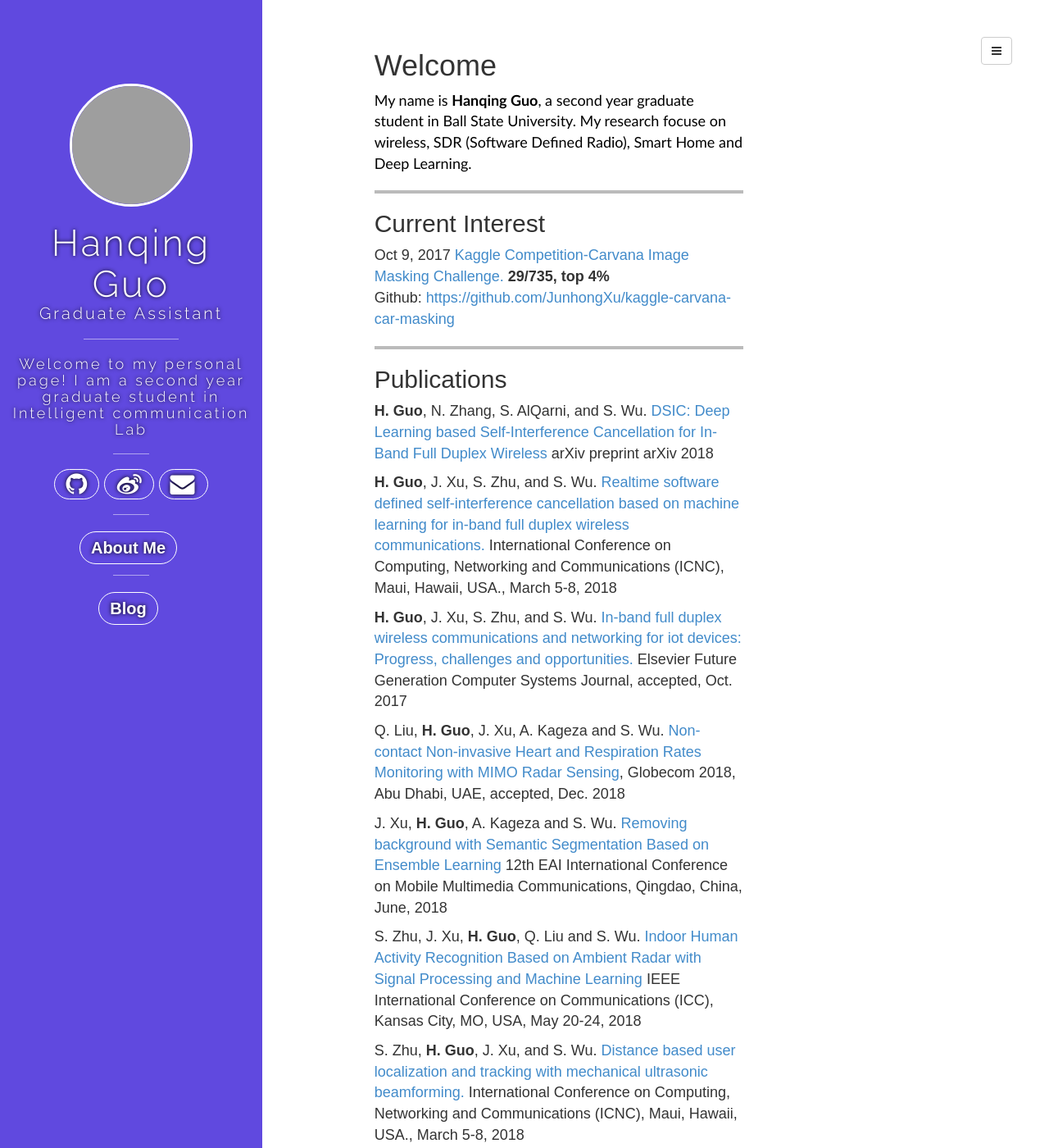
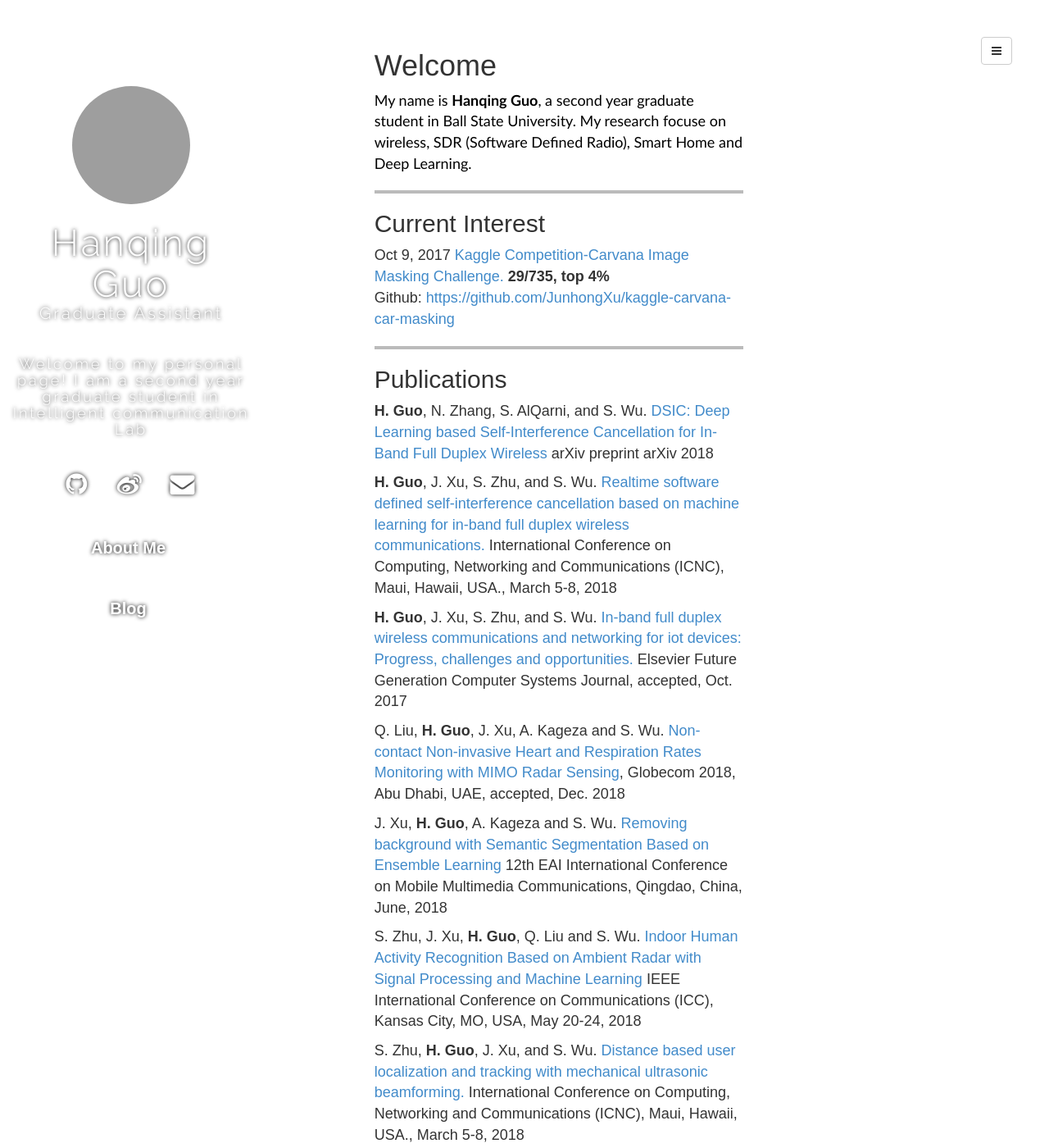
Before and after one commit to hanqingguo/hanqingguo.github.io, a Jekyll site: the page built from index.html, in a window 1280 px wide and 1400 px high. Shown: the whole window at 82% size. Built offline with Jekyll 4.4.1, drawn with Linux system fonts in a browser that asks for light colours; nearby versions of some CDN libraries; comment, search, counter and statistics services are not loaded; grey boxes are pictures that could not be loaded.

Commit message:
change bgc

```diff
--- a/assets/css/style.css
+++ b/assets/css/style.css
@@ -83,7 +83,6 @@
 	position: fixed;
 	padding-top: 8%;
 	height: 100%;
-	background-color:#6049df;
 	background-image: url("/assets/media/wall.jpg");
 	background-size: 100% 100%;
 	color: #fff;
```
